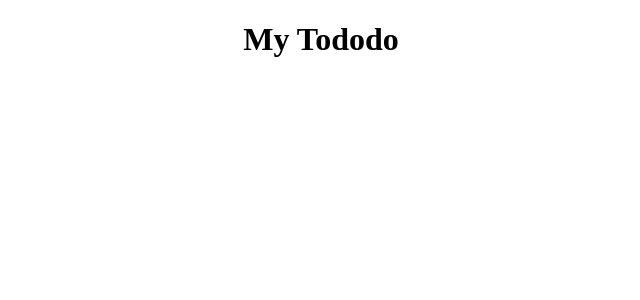
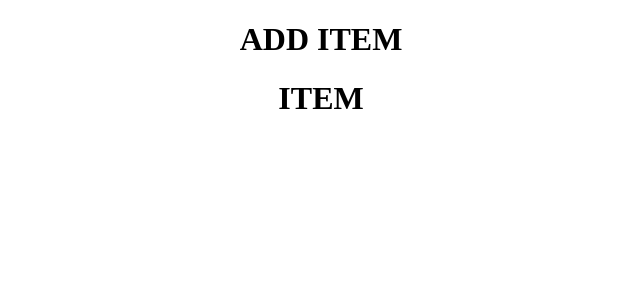
Before and after one commit to rhyusarmiento/rs-react-todo, a React (Create React App) app: page / in a window 1280 px wide. Shown: the top 300 px of the page, without its empty margins (319-959 px from the left). Built offline with nearby package versions, Linux system fonts and the light colour scheme.

Commit message:
adding input and item components

```diff
--- /dev/null
+++ b/src/components/AddItem.js
@@ -0,0 +1,9 @@
+function AddItem() {
+    return (
+      <div className="todo-additem">
+        <h1>ADD ITEM</h1>
+      </div>
+    );
+}
+
+export default AddItem;
--- a/src/components/App.js
+++ b/src/components/App.js
@@ -1,9 +1,18 @@
 import './../style/App.css';
+import AddItem from './AddItem';
+import Item from './Item'
 
 function App() {
   return (
     <div className="App">
-      <h1>My Tododo</h1>
+      <div className='todo-object'>
+        <div className='todo-additem-wrapper'>
+          <AddItem />
+        </div>
+        <div className='todo-items'>
+          <Item />
+        </div>
+      </div>
     </div>
   );
 }
--- /dev/null
+++ b/src/components/Item.js
@@ -0,0 +1,9 @@
+function Item() {
+    return (
+      <div className="todo-item">
+        <h1>ITEM</h1>
+      </div>
+    );
+}
+
+export default Item;
```
Also changed, not shown: public/manifest.json.
